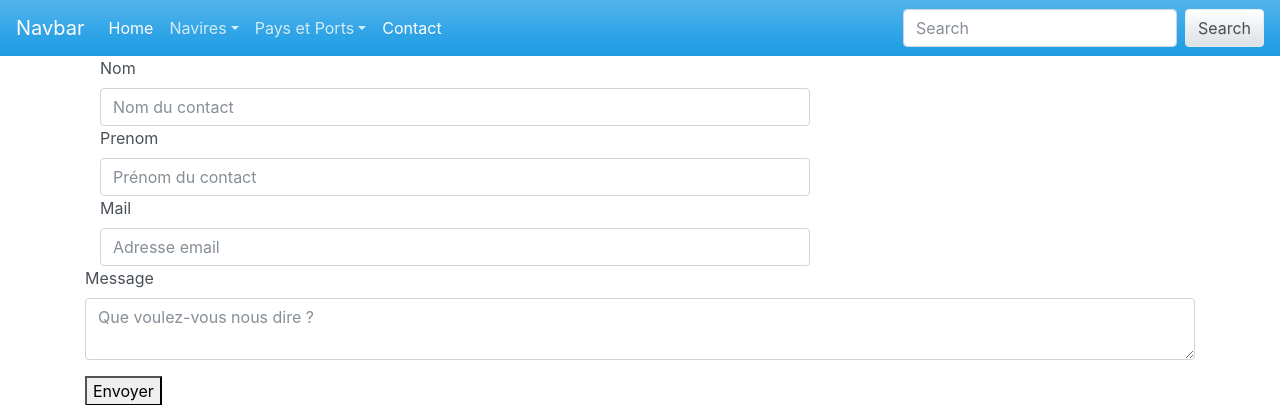
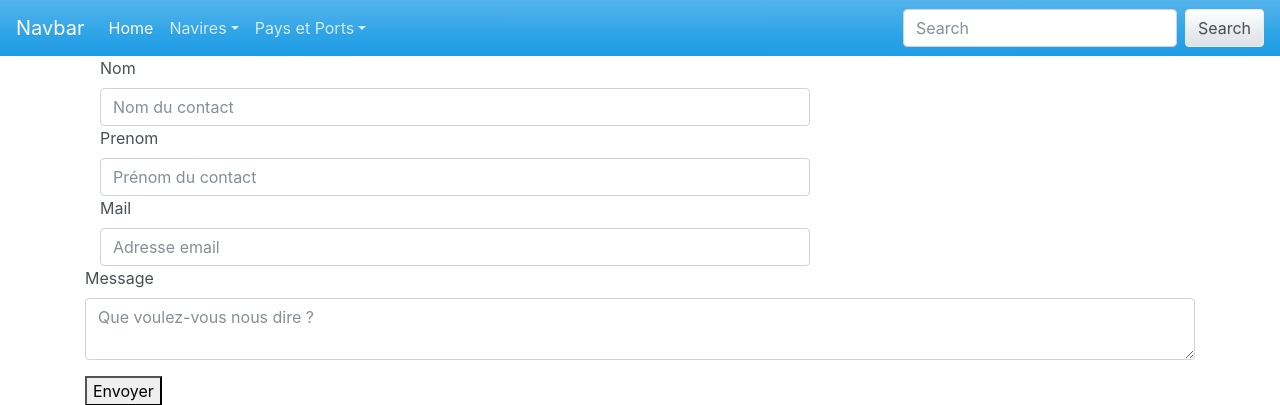
Before and after one commit to ManonOrs/symfonyNavire, a Symfony app: template templates/message/contact.html.twig in a window 1280 px wide. Shown: the top 405 px of the page. Run offline with Twig, Linux system fonts and the light colour scheme; the template is opened without the code that fills it, so the values that code supplies are empty; form fields are guessed from the names that the template uses; some libraries are stand-ins or nearby versions.

Commit message:
fix alert message envoyer

```diff
--- a/src/Controller/MessageController.php
+++ b/src/Controller/MessageController.php
@@ -36,10 +36,9 @@ class MessageController extends AbstractController
             $message = $form->getData();
 
             $gestionContact->sendEmailWithAttachments($message);
-
+            $this->addFlash('notification', "votre message a bien été envoyé");
         }
 
-        $this->addFlash('notification', "votre message a bien été envoyé");
         return $this->render('message/contact.html.twig',[
                     'form' => $form->createView(),
         ]);
--- a/templates/elements/navbar.html.twig
+++ b/templates/elements/navbar.html.twig
@@ -27,10 +27,6 @@
                         <a class="dropdown-item" href="#">Another action</a>
                     </div>
                 </li>
-                <li class="nav-item active">
-                    <a class="nav-link" href="http://navire.sio/message/envoieMail">Contact
-                    </a>
-                </li>
             </ul>
             <form class="form-inline my-2 my-lg-0">
                 <input class="form-control mr-sm-2" type="text" placeholder="Search">
```
